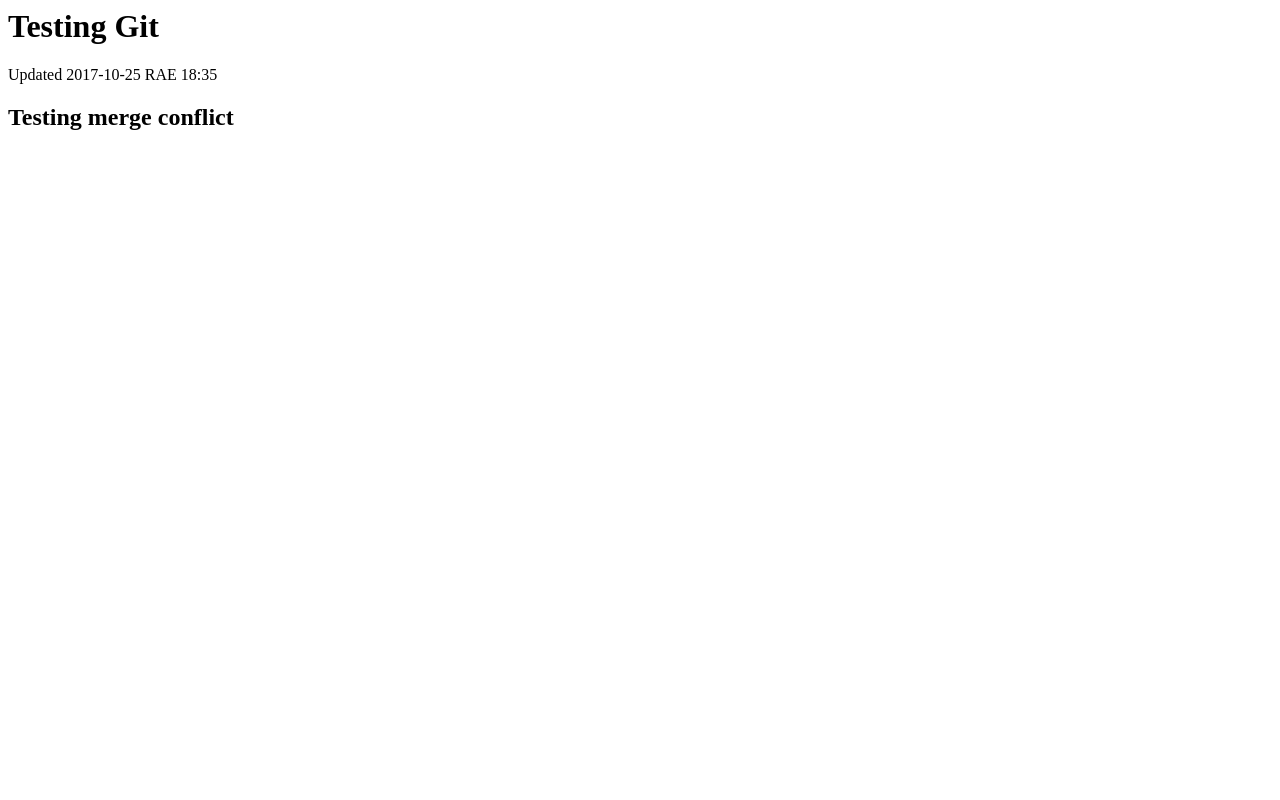
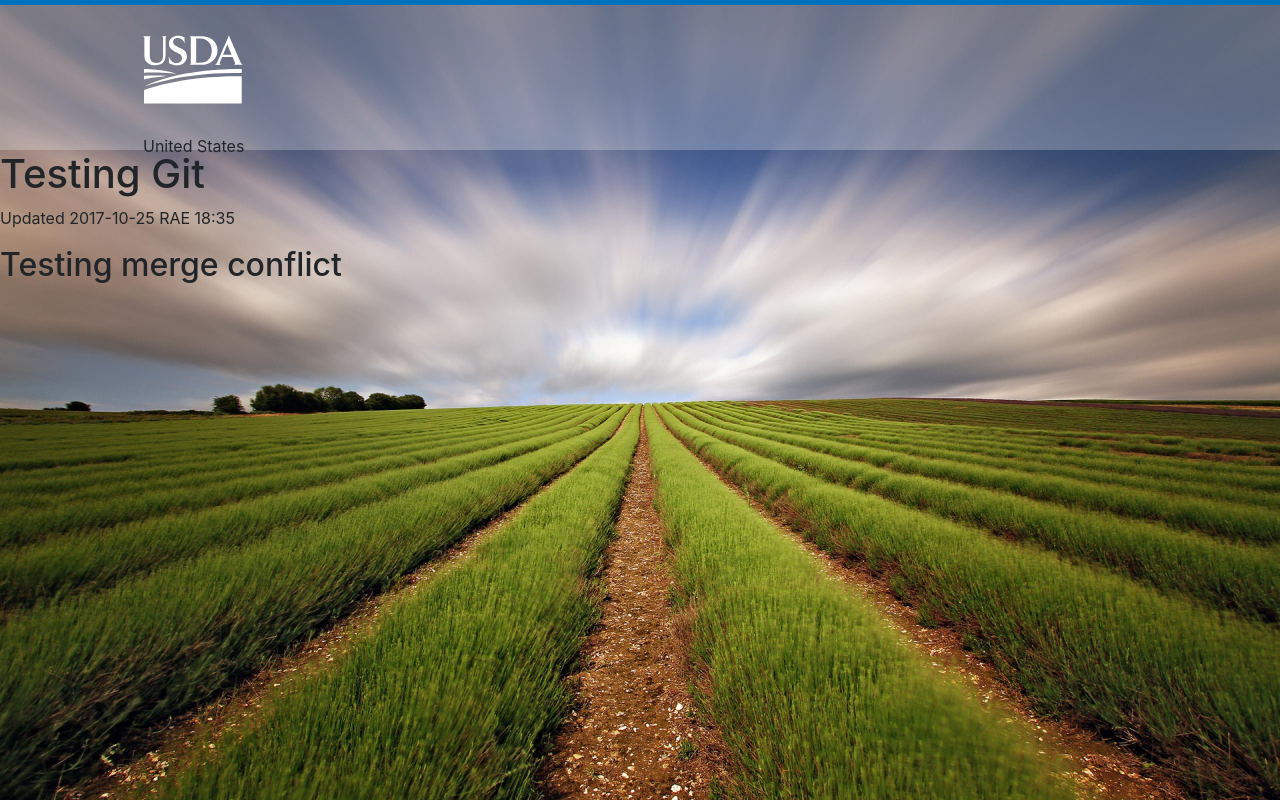
Before and after one commit to REagle14/first-app, a plain HTML site: page index.html in a window 1280 px wide. Drawn offline with Linux system fonts and the light colour scheme.

Commit message:
Updates to Header

```diff
--- a/css/pfs-styles.css
+++ b/css/pfs-styles.css
@@ -1,6 +1,22 @@
 /* Styles for the Procurement Forecast System */
 
 body {
-    background-image: url('../img/background.jpg');
+    background-image: url("../img/background.jpg");
     background-repeat: no-repeat;
+    background-size: cover;
+    padding-top: 150px;
 }
+
+.pfs-header {
+    background-color: rgba(255, 255, 255, .25);
+    border-top: 5px solid #0071bc;
+    height: 150px;
+}
+
+.pfs-header-container {
+    margin-right: auto;
+    margin-left: auto;
+    padding-right: 15px;
+    padding-left: 15px;
+    width: 80%;
+}
--- a/index.html
+++ b/index.html
@@ -4,8 +4,29 @@
 	<meta name="viewport" content="width=device-width, initial-scale=1.0">
 	<meta http-equiv="X-UA-Compatible" content="ie=edge">
 	<title>Procurement Forcasting System</title>
+
+	<!-- Bootstrap core CSS -->
+	<link href="vendor/bootstrap/css/bootstrap.min.css" rel="stylesheet">
+
+	<!-- Font Awesome -->
+	<link href="font-awesome/css/font-awesome.min.css" rel="stylesheet" type="text/css">
+
+	<!-- PFS Styles -->
+	<link href="css/pfs-styles.css" rel="stylesheet">
+
 </head>
+
 <body>
+	<header class="pfs-header fixed-top">
+		<div class="pfs-header-container">
+			<div>
+				<img src="img/usda-symbol.svg" class="img-responsive" width="100px">
+			</div>
+			<div>
+				<p>United States</p>
+			</div>
+		</div>
+	</header>
 	<h1>Testing Git</h1>
 	<p>Updated 2017-10-25 RAE 18:35</p>
 	<h2>Testing merge conflict</h2>
```
Also changed, not shown: img/background.jpg (added), img/usda-symbol.svg (added), 2 other files.
